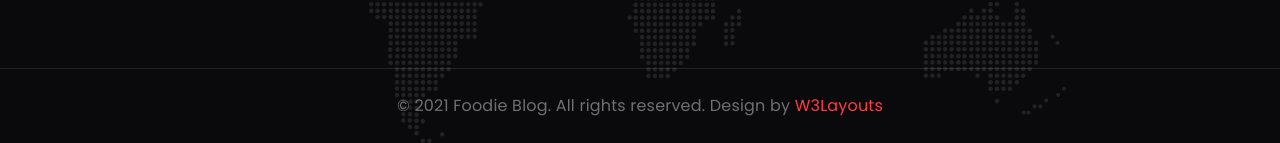
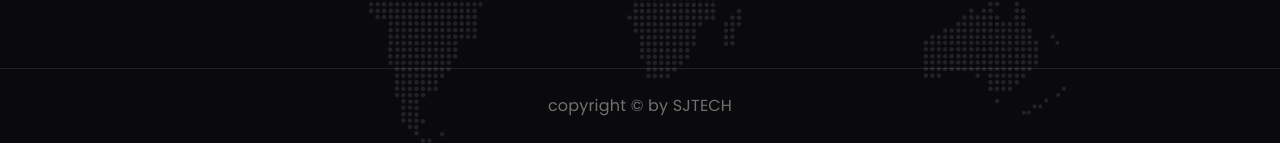
Before and after one commit to TECHJAI/Futurereadyskill-project, a plain HTML site: page contact.html in a window 1280 px wide. Shown: the part 2106-2249 px from the top of the page. Drawn offline with Linux system fonts and the light colour scheme; a web font is replaced by a local one.

Commit message:
2nd commit

```diff
--- a/contact.html
+++ b/contact.html
@@ -282,9 +282,7 @@ Author URL: http://w3layouts.com
         <!-- copyright -->
         <section class="w3l-copyright text-center">
             <div class="container">
-                <p class="copy-footer-29">© 2021 Foodie Blog. All rights reserved. Design by <a
-                        href="https://w3layouts.com/" target="_blank">
-                        W3Layouts</a></p>
+                <p class="copy-footer-29">copyright &copy; by SJTECH</p>
             </div>
         </section>
         <!-- //copyright -->
```
Also changed, not shown: starter-license-W3Layouts.txt (deleted).
